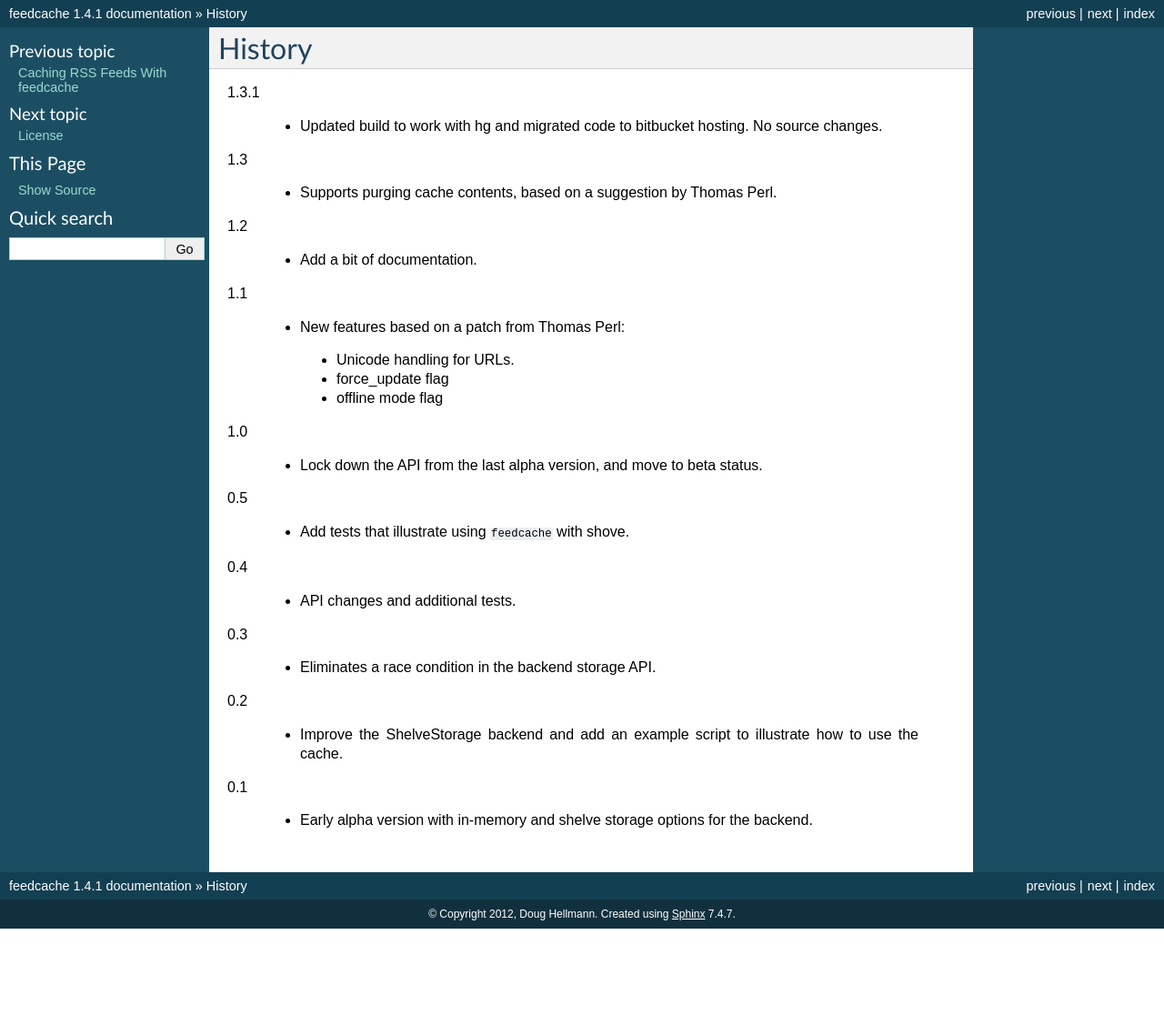
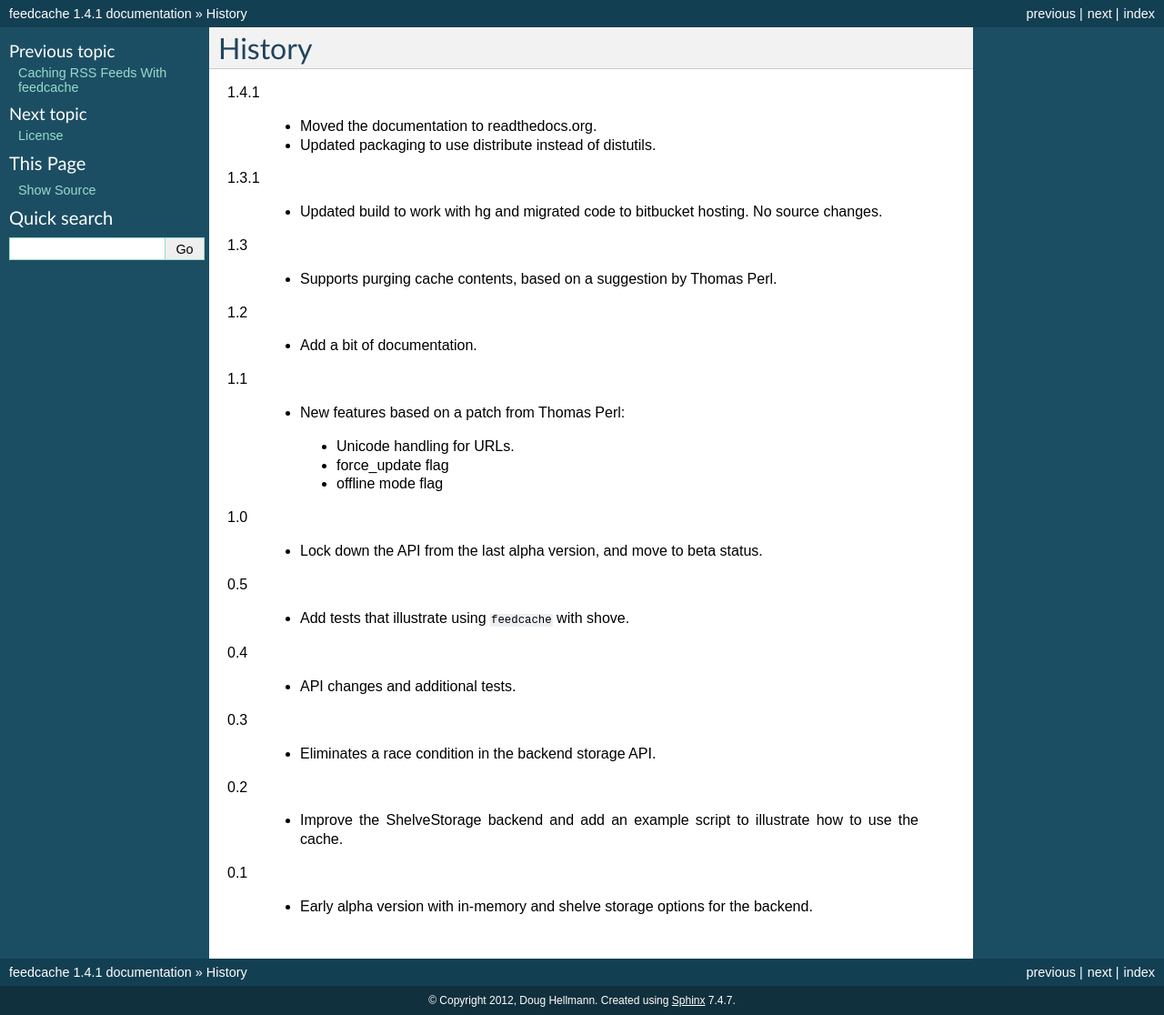
Before and after one commit to piccolbo/feedcache3, a Sphinx documentation site: the page built from docs/source/history.rst, in a window 1280 px wide. Shown: the whole page at 91% size. Built offline with Sphinx 7.4.7, drawn with Linux system fonts in a browser that asks for light colours; before the commit the page ends 1021 px from its top, so only the background shows below that.

Commit message:
update history file

```diff
--- a/docs/source/history.rst
+++ b/docs/source/history.rst
@@ -1,6 +1,11 @@
 =========
  History
 =========
+
+1.4.1
+
+  - Moved the documentation to readthedocs.org.
+  - Updated packaging to use distribute instead of distutils.
 
 1.3.1
 
```
